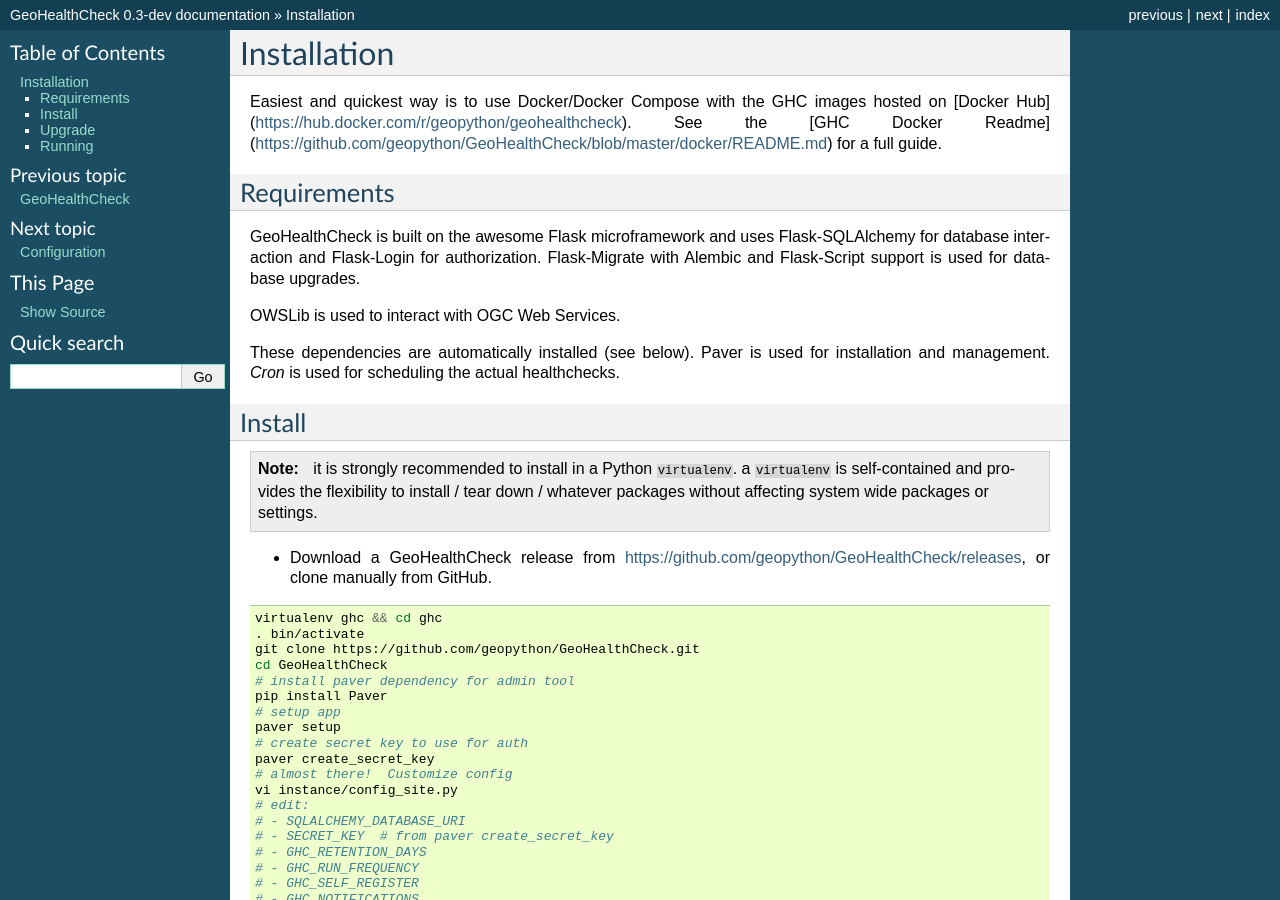
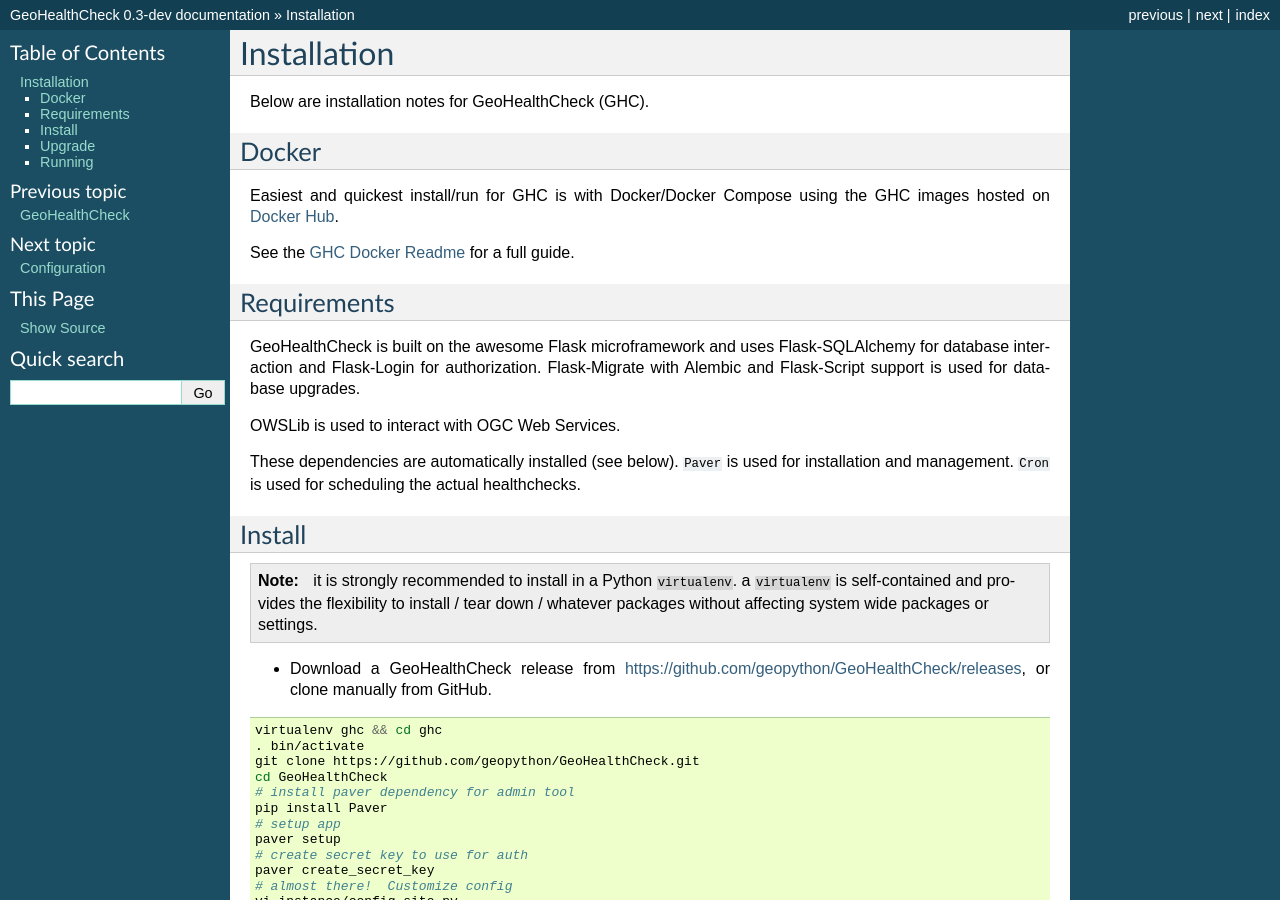
Before and after one commit to geopython/GeoHealthCheck, a Sphinx documentation site: the page built from docs/install.rst, in a window 1280 px wide and 900 px high. Built offline with Sphinx 7.4.7, drawn with Linux system fonts in a browser that asks for light colours.

Commit message:
updating Install docs Links (were .md)

```diff
--- a/docs/install.rst
+++ b/docs/install.rst
@@ -3,9 +3,18 @@
 Installation
 ============
 
-Easiest and quickest way is to use Docker/Docker Compose with the GHC images hosted on
-[Docker Hub](https://hub.docker.com/r/geopython/geohealthcheck).
-See the [GHC Docker Readme](https://github.com/geopython/GeoHealthCheck/blob/master/docker/README.md) for a full guide.
+Below are installation notes for GeoHealthCheck (GHC).
+
+Docker
+------
+
+Easiest and quickest install/run
+for GHC is with Docker/Docker Compose using the GHC images hosted on
+`Docker Hub <https://hub.docker.com/r/geopython/geohealthcheck>`_.
+
+See the
+`GHC Docker Readme <https://github.com/geopython/GeoHealthCheck/blob/master/docker/README.md>`_
+for a full guide.
 
 Requirements
 ------------
@@ -16,8 +25,9 @@
 
 OWSLib is used to interact with OGC Web Services.
 
-These dependencies are automatically installed (see below). Paver is used
-for installation and management. `Cron` is used for scheduling the actual healthchecks.
+These dependencies are automatically installed (see below). ``Paver`` is used
+for installation and management. ``Cron`` is used for scheduling the actual
+healthchecks.
 
 Install
 -------
```
